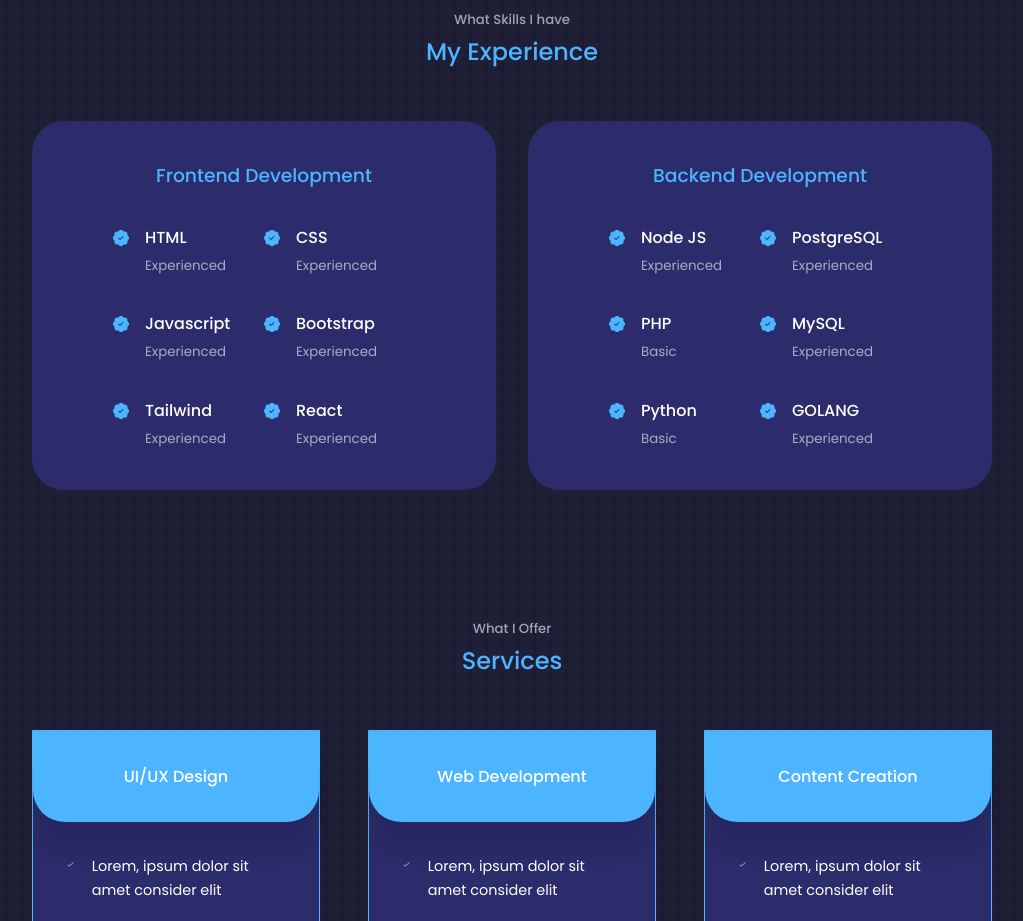
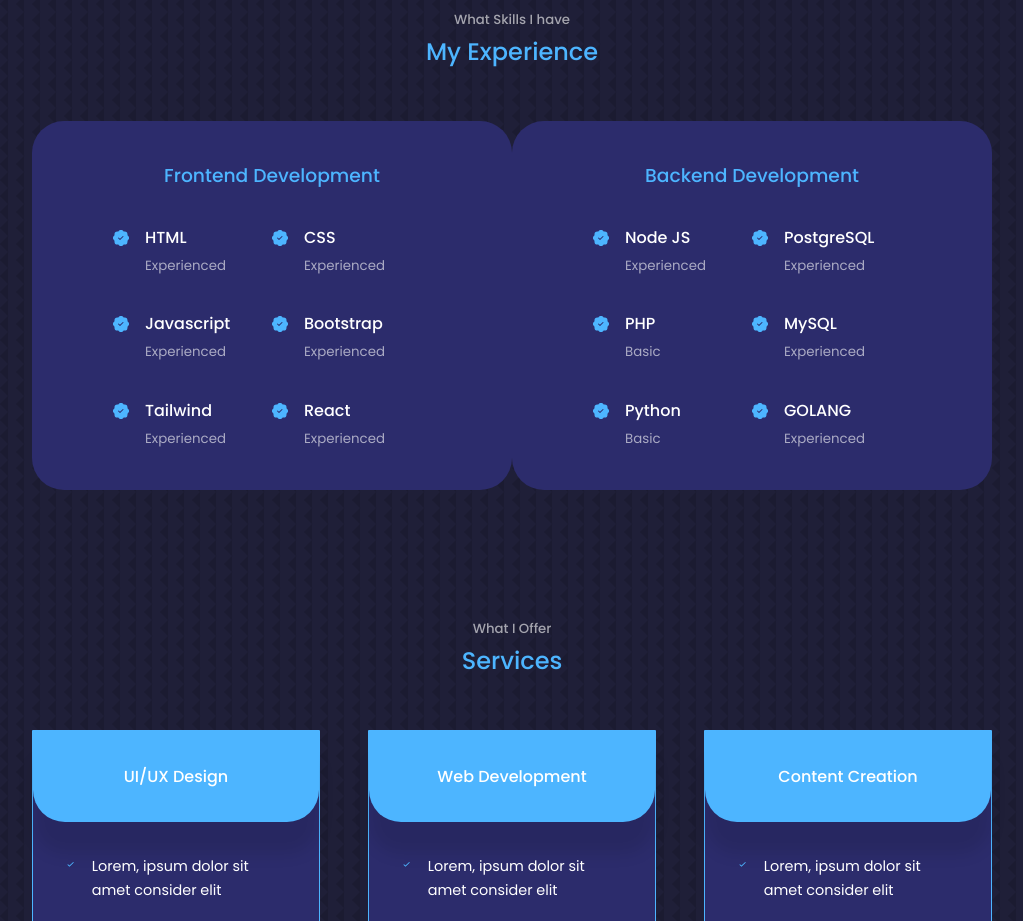
Before and after one commit to AhsanYousaf/portfolio_app, a React (Create React App) app: page / in a window 1280 px wide. Shown: the part 1540-2461 px from the top of the page, without its empty margins (128-1151 px from the left). Built offline with nearby package versions, Linux system fonts and the light colour scheme.

Commit message:
Update experience.css

```diff
--- a/src/components/experience/experience.css
+++ b/src/components/experience/experience.css
@@ -1,7 +1,7 @@
 .experience__container {
     display: grid;
     grid-template-columns: 1fr 1fr;
-    gap: 2rem;
+
 }
 
 .experience__container > div {
```
